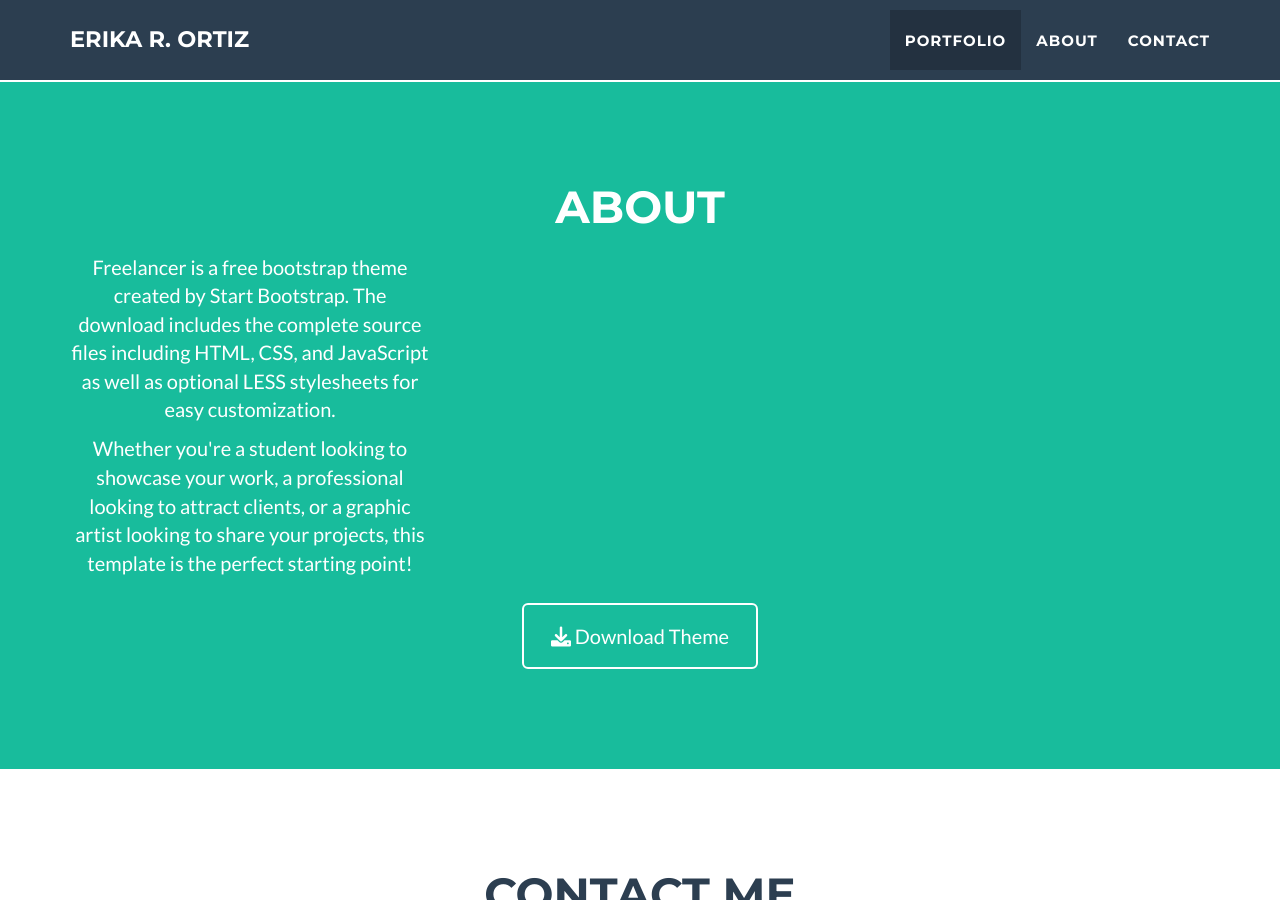
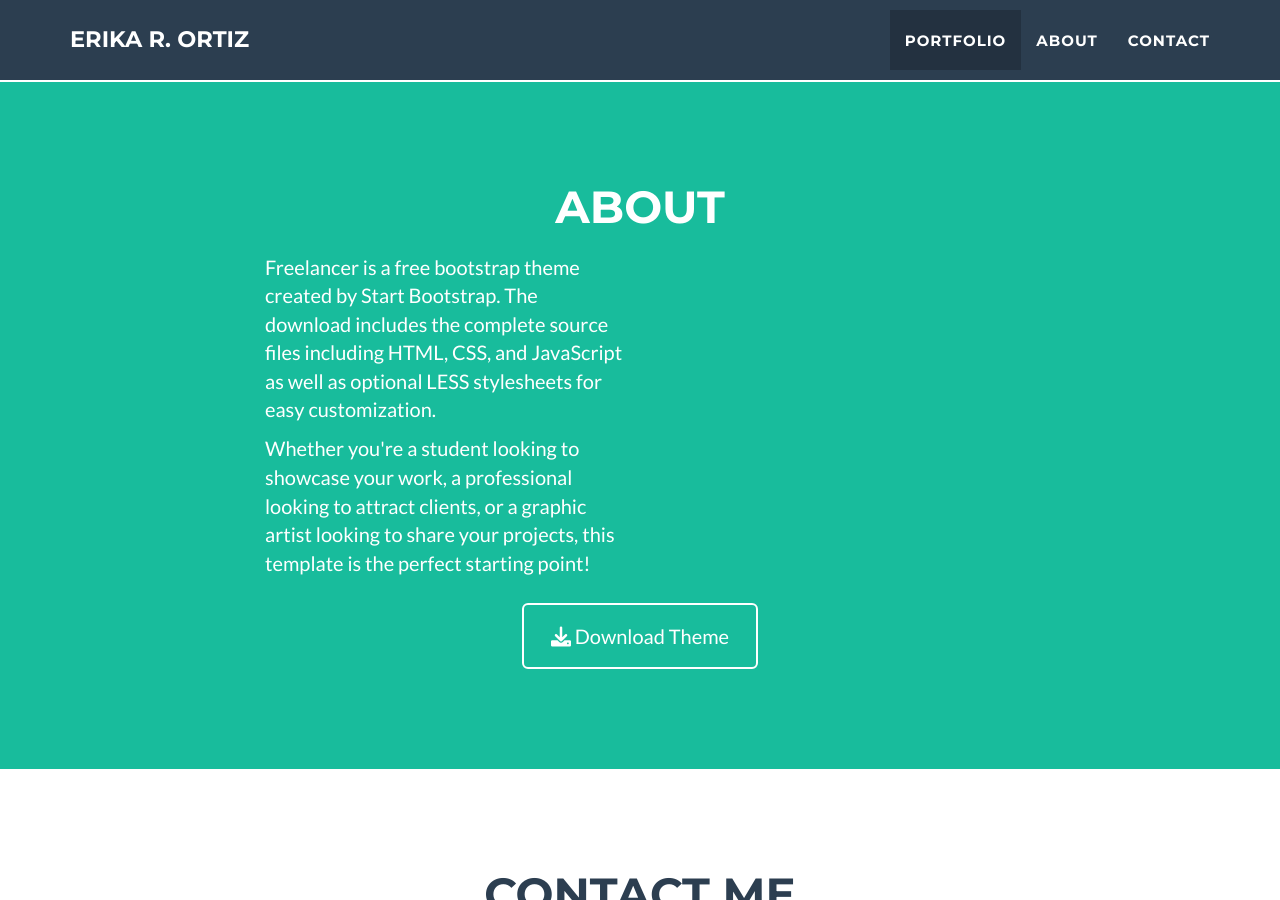
Before and after one commit to Erika-Ortiz/Erika-Ortiz.github.io, a Jekyll site: the page built from _posts/2014-07-18-project-1.markdown, in a window 1280 px wide and 900 px high, scrolled down 1664 px. Built offline with Jekyll 4.4.1, drawn with Linux system fonts in a browser that asks for light colours.

Commit message:
about sectio43

```diff
--- a/_includes/about.html
+++ b/_includes/about.html
@@ -8,22 +8,22 @@
       </div>
     </div>
     <div class="row">
-      <div class="col-lg-4 text-center">
+      <!-- <div class="col-lg-4 text-center">
         <p>Freelancer is a free bootstrap theme created by Start Bootstrap. The download includes the complete
             source files including HTML, CSS, and JavaScript as well as optional LESS stylesheets for easy
             customization.</p>
         <p>Whether you're a student looking to showcase your work, a professional looking to attract clients, or
             a graphic artist looking to share your projects, this template is the perfect starting point! </p>
-    </div>
-      <!-- <div class="col-lg-4 col-lg-offset-2">
+      </div> -->
+      <div class="col-lg-4 col-lg-offset-2">
         <p>Freelancer is a free bootstrap theme created by Start Bootstrap. The download includes the complete
           source files including HTML, CSS, and JavaScript as well as optional LESS stylesheets for easy
           customization.</p>
-      </div>
-      <div class="col-lg-4">
+      <!-- </div>
+      <div class="col-lg-4"> -->
         <p>Whether you're a student looking to showcase your work, a professional looking to attract clients, or
           a graphic artist looking to share your projects, this template is the perfect starting point! </p>
-      </div> -->
+      </div>
       <div class="col-lg-8 col-lg-offset-2 text-center">
         <a href="" class="btn btn-lg btn-outline">
           <i class="fa fa-download"></i> Download Theme
```
